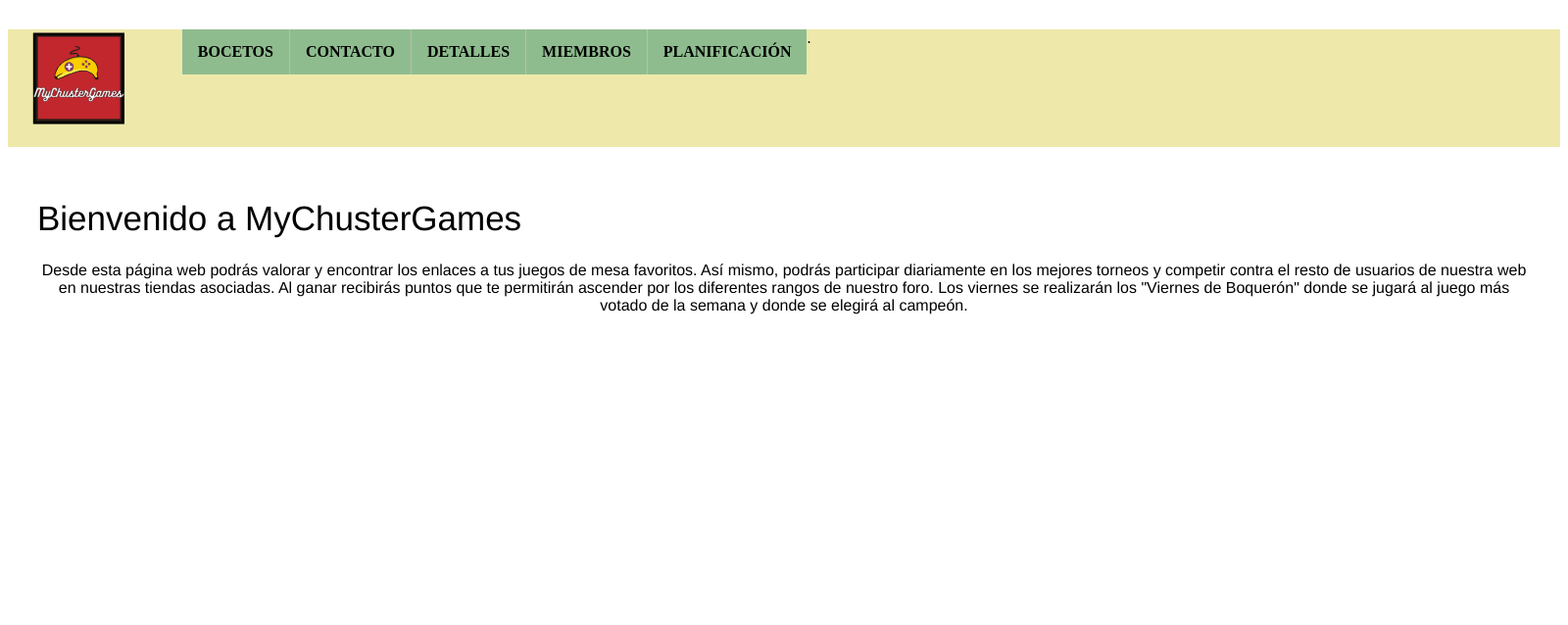
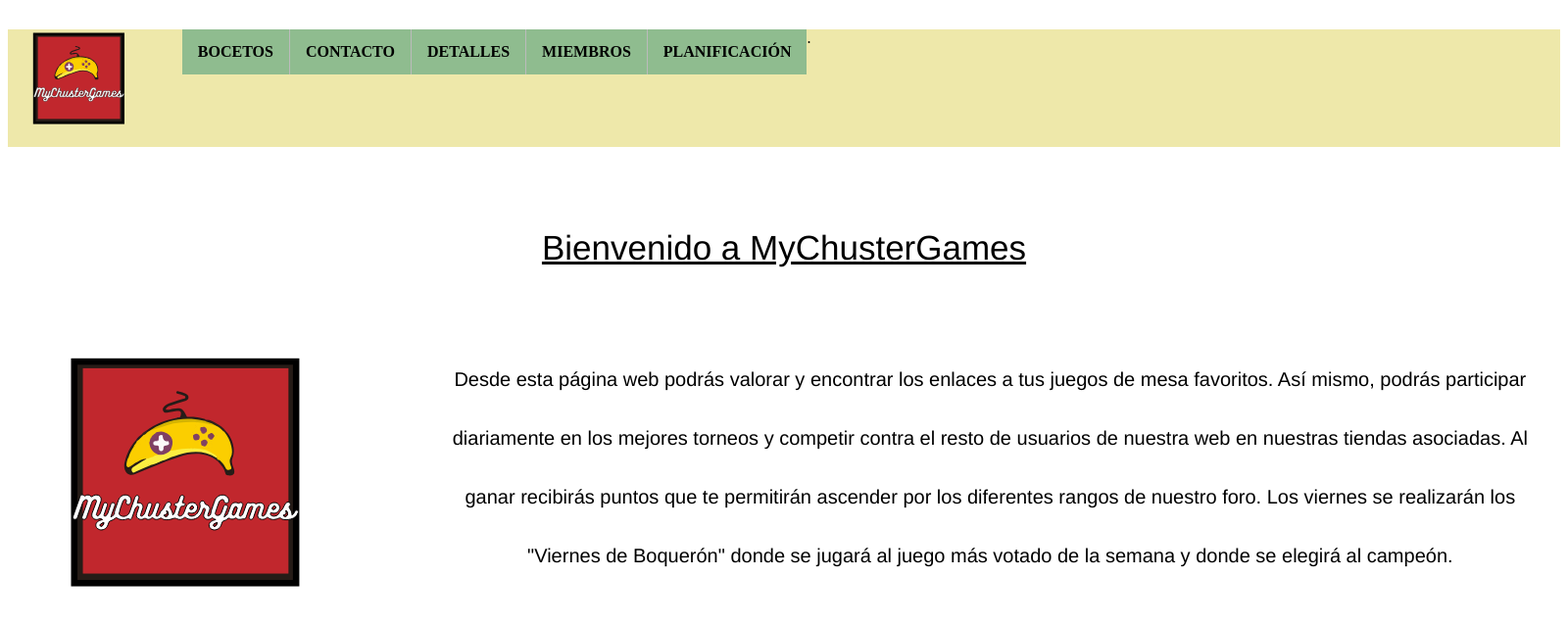
Before and after one commit to martellucm/Practica1-AW, a PHP site: page /index.html in a window 1600 px wide. Shown: the top 638 px of the page at 98% size. Run offline with PHP 8.4, Linux system fonts and the light colour scheme.

Commit message:
Update Index and css

```diff
--- a/css/estilo.css
+++ b/css/estilo.css
@@ -30,6 +30,29 @@ div#cabecera{
 	background-color: #EEE8AA;
 	height: 120px;
 	border-color:  #b12a2a;
+}
+
+/*Zona de estilo en la pagina de Index  */
+.desc h1 {
+		padding: 30px;
+		height: 100px;
+		color: black;
+		display: flex;
+		justify-content: center;
+		align-items: center;
+		text-decoration: underline;
+	}
+.desc p{
+	  width: 1560px;
+	  font-size: 20px;
+	  color: black;
+	  text-align: center;
+	  line-height: 300%;
+	}
+.desc img{
+		float: left;
+		width: auto;
+		height: 250px;
 }
 
 /*Zona de estilo en la pagina de Miembros ------------*/
--- a/index.html
+++ b/index.html
@@ -17,9 +17,10 @@
         <li id="li_menu"><a href='planificacion.html'>Planificación</a></li>
      </ul>
     </div>
-		<div id ="contenido">
+		<div class ="desc">
 			<h1> Bienvenido a MyChusterGames</h1>
-			<p>Desde esta página web podrás valorar y encontrar los enlaces a tus juegos de mesa favoritos. Así mismo, podrás participar diariamente en los mejores torneos y competir contra el resto de usuarios de nuestra web en nuestras tiendas asociadas. Al ganar recibirás puntos que te permitirán ascender por los diferentes rangos de nuestro foro. Los viernes se realizarán los "Viernes de Boquerón" donde se jugará al juego más votado de la semana y donde se elegirá al campeón. </p>
+			<img src="img/Logo.svg" alt "imglogo">
+			<p  >Desde esta página web podrás valorar y encontrar los enlaces a tus juegos de mesa favoritos. Así mismo, podrás participar diariamente en los mejores torneos y competir contra el resto de usuarios de nuestra web en nuestras tiendas asociadas. Al ganar recibirás puntos que te permitirán ascender por los diferentes rangos de nuestro foro. Los viernes se realizarán los "Viernes de Boquerón" donde se jugará al juego más votado de la semana y donde se elegirá al campeón. </p>
 		</div>
 	</div>
 </body>
```
